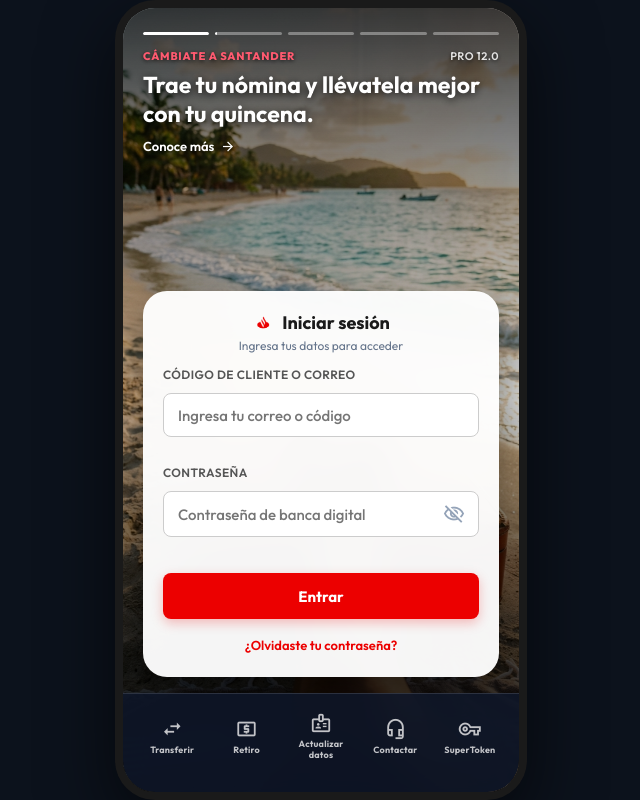
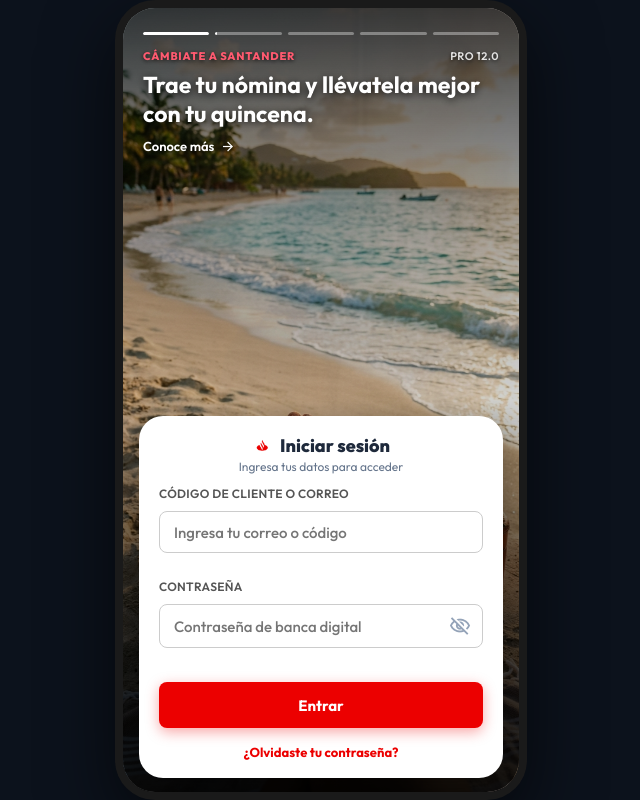
Before and after one commit to Hdpjiax/sant-v4, a website: page login.html in a window 1280 px wide. Shown: the whole page, without its empty margins (319-959 px from the left). Drawn offline with nearby package versions, Linux system fonts and the light colour scheme.

Commit message:
feat: implement user authentication logic and password sheet functionality for login flow

```diff
--- a/auth.css
+++ b/auth.css
@@ -341,9 +341,21 @@
 }
 
 /* --- STATE 2: NEW USER / UNREGISTERED FORM --- */
+.mobile-frame.new-user-mode .prelogin-shortcuts,
+.mobile-frame:has(#new-user-section:not(.hidden-view)) .prelogin-shortcuts {
+    display: none !important;
+}
+
+.mobile-frame.new-user-mode .bottom-action-container,
+.mobile-frame:has(#new-user-section:not(.hidden-view)) .bottom-action-container {
+    padding: 0 16px calc(14px + env(safe-area-inset-bottom, 0px)) !important;
+    margin-top: auto !important;
+}
+
 .new-user-section {
     display: flex;
     flex-direction: column;
+    width: 100%;
 }
 
 .new-user-section.hidden-view {
@@ -351,15 +363,16 @@
 }
 
 .new-user-card {
-    background: rgba(255, 255, 255, 0.96);
-    backdrop-filter: blur(20px);
-    -webkit-backdrop-filter: blur(20px);
-    border-radius: 24px;
-    padding: 20px;
-    box-shadow: 0 15px 35px rgba(0, 0, 0, 0.4);
-    display: flex;
-    flex-direction: column;
-    gap: 12px;
+    background: #FFFFFF !important;
+    border-radius: 24px !important;
+    padding: 18px 20px 14px !important;
+    box-shadow: 0 16px 40px rgba(0, 0, 0, 0.4) !important;
+    display: flex !important;
+    flex-direction: column !important;
+    gap: 10px !important;
+    width: 100% !important;
+    box-sizing: border-box !important;
+    animation: fadeInUp 0.25s ease-out;
 }
 
 .new-user-card-header {
@@ -372,29 +385,31 @@
     align-items: center;
     justify-content: center;
     gap: 8px;
-    margin-bottom: 4px;
+    margin-bottom: 2px;
 }
 
 .new-user-flame-img {
-    height: 22px;
+    height: 20px;
     width: auto;
 }
 
 .new-user-logo h3 {
     font-size: 18px;
-    font-weight: 700;
-    color: var(--text-dark);
+    font-weight: 800;
+    color: #1E293B;
+    margin: 0;
 }
 
 .new-user-subtitle {
     font-size: 12px;
-    color: var(--text-gray);
+    color: #64748B;
+    margin: 0;
 }
 
 .auth-field {
     display: flex;
     flex-direction: column;
-    gap: 5px;
+    gap: 4px;
 }
 
 .auth-field label {
@@ -402,21 +417,22 @@
     font-weight: 700;
     color: #475569;
     text-transform: uppercase;
-    letter-spacing: 0.4px;
+    letter-spacing: 0.3px;
 }
 
 .auth-field input {
     width: 100%;
-    height: 44px;
+    height: 42px;
     border-radius: 10px;
     border: 1.5px solid #E2E8F0;
     padding: 0 14px;
     font-size: 14px;
     font-weight: 500;
-    color: #1A1A1A;
+    color: #1E293B;
     background-color: #FFFFFF;
     outline: none;
     transition: all 0.2s;
+    box-sizing: border-box;
 }
 
 .auth-field input:focus {
@@ -431,14 +447,14 @@
 
 .remembered-input-wrapper input {
     width: 100%;
-    height: 46px;
-    border-radius: 12px;
+    height: 44px;
+    border-radius: 10px;
     border: 1.5px solid #E2E8F0;
-    padding: 0 45px 0 16px;
-    font-size: 15px;
+    padding: 0 42px 0 14px;
+    font-size: 14px;
     font-weight: 500;
-    color: #1A1A1A;
-    background-color: #FFFFFF;
+    color: #1E293B;
+    background-color: #EEF4FC;
     outline: none;
     box-sizing: border-box;
     transition: all 0.2s;
@@ -451,7 +467,7 @@
 
 .decor-faceid-icon {
     position: absolute;
-    right: 14px;
+    right: 12px;
     top: 50%;
     transform: translateY(-50%);
     font-size: 22px !important;
@@ -476,8 +492,9 @@
     font-weight: 700;
     cursor: pointer;
     transition: background-color 0.2s, transform 0.1s;
-    box-shadow: 0 4px 12px rgba(236, 0, 0, 0.25);
+    box-shadow: 0 4px 14px rgba(236, 0, 0, 0.35);
     margin-top: 4px;
+    box-sizing: border-box;
 }
 
 .btn-entrar-full:active {
@@ -494,7 +511,7 @@
     border: none;
     color: var(--santander-red);
     font-size: 13px;
-    font-weight: 600;
+    font-weight: 700;
     cursor: pointer;
     padding: 4px 8px;
 }
--- a/js/login.js
+++ b/js/login.js
@@ -44,6 +44,8 @@
         return `${firstNames} ${lastNames}`;
     }
 
+    const mobileFrame = document.querySelector(".mobile-frame");
+
     function checkUserState() {
         const rawUser = localStorage.getItem("santander_last_user");
         if (rawUser) {
@@ -57,15 +59,17 @@
 
                 if (rememberedSec) rememberedSec.classList.add("active");
                 if (newUserSec) newUserSec.classList.add("hidden-view");
+                if (mobileFrame) mobileFrame.classList.remove("new-user-mode");
                 return;
             } catch (e) {
                 console.error("Error parsing remembered user:", e);
             }
         }
 
-        // If no user remembered: Show new user login form
+        // If no user remembered: Show new user login form and hide shortcuts
         if (rememberedSec) rememberedSec.classList.remove("active");
         if (newUserSec) newUserSec.classList.remove("hidden-view");
+        if (mobileFrame) mobileFrame.classList.add("new-user-mode");
     }
 
     checkUserState();
```
Also changed, not shown: index.html (+19 -25 lines).
